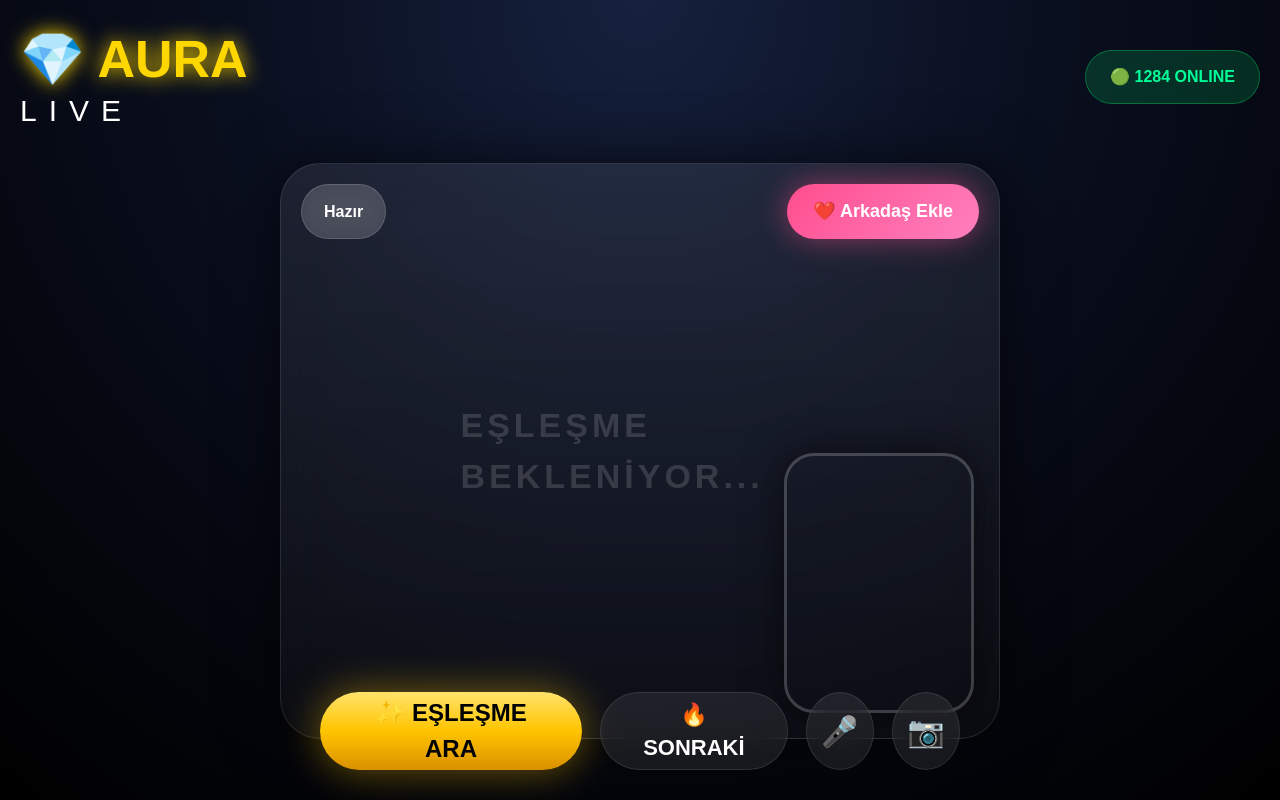
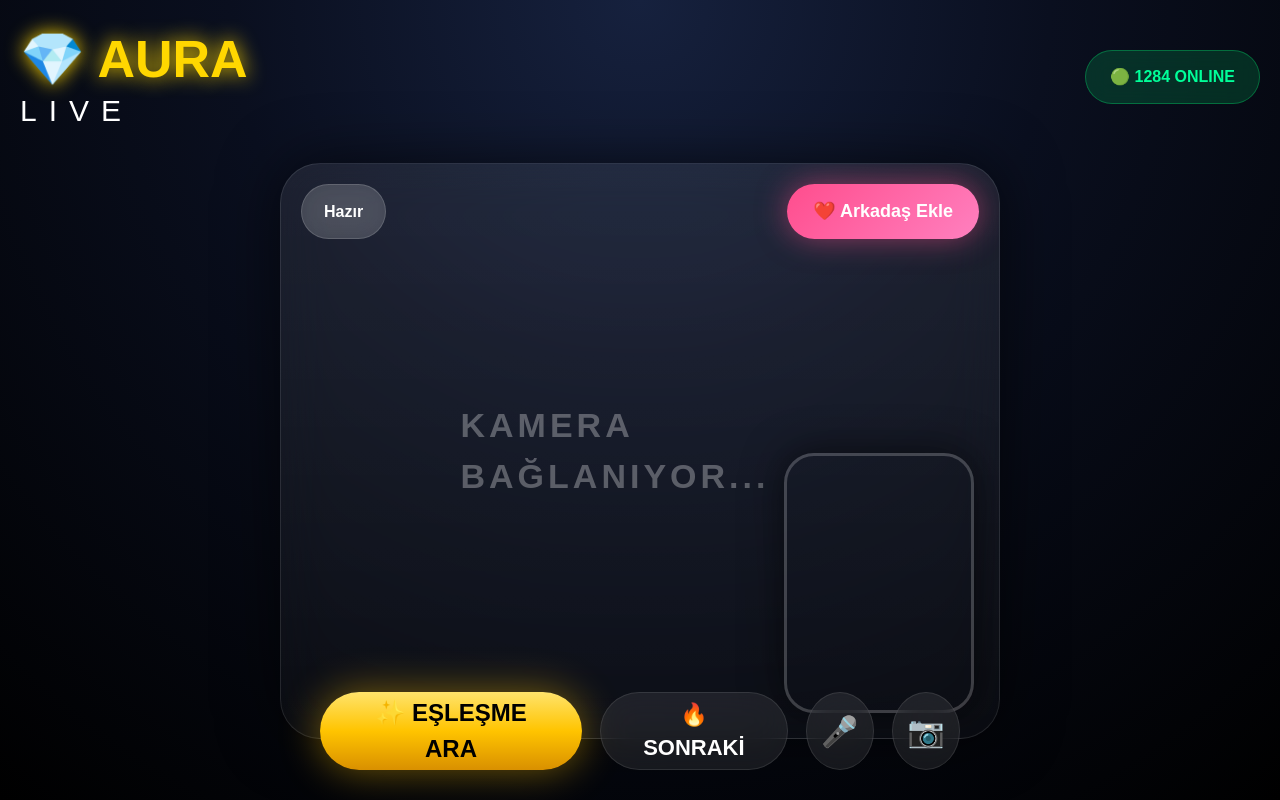
Before and after one commit to abbisyldrm1-ui/goruntulu-sohbet, a Next.js app: page / in a window 1280 px wide. Built offline with nearby package versions, Linux system fonts and the light colour scheme; no server answers; sample sign-in values are in the browser's storage.

Commit message:
premium protected home

```diff
--- a/app/page.js
+++ b/app/page.js
@@ -1,6 +1,9 @@
 "use client";
 
 import { useEffect, useRef, useState } from "react";
+
+import { onAuthStateChanged } from "firebase/auth";
+import { auth } from "./firebase";
 
 export default function HomePage() {
 
@@ -8,15 +11,42 @@ export default function HomePage() {
 
   const [online] = useState(1284);
 
+  const [loading, setLoading] = useState(true);
+
   useEffect(() => {
 
-    const startCamera = async () => {
+    const unsubscribe = onAuthStateChanged(
+      auth,
+      (user) => {
+
+        if (!user) {
+
+          window.location.href = "/login";
+
+        } else {
+
+          kameraBaslat();
+
+        }
+
+      }
+    );
+
+    return () => unsubscribe();
+
+  }, []);
+
+  const kameraBaslat = async () => {
 
     try {
 
-        const stream = await navigator.mediaDevices.getUserMedia({
+      const stream =
+        await navigator.mediaDevices.getUserMedia({
+
           video: true,
+
           audio: true,
+
         });
 
       if (videoRef.current) {
@@ -25,17 +55,17 @@ export default function HomePage() {
 
       }
 
+      setLoading(false);
+
     } catch (err) {
 
       console.log(err);
 
+      alert("Kamera izni gerekli");
+
     }
 
   };
-
-    startCamera();
-
-  }, []);
 
   return (
 
@@ -75,9 +105,21 @@ export default function HomePage() {
 
         </div>
 
+        {loading && (
+
           <div style={styles.waitingText}>
-          EŞLEŞME BEKLENİYOR...
+            KAMERA BAĞLANIYOR...
           </div>
+
+        )}
+
+        <video
+          ref={videoRef}
+          autoPlay
+          playsInline
+          muted
+          style={styles.mainVideo}
+        />
 
         <video
           ref={videoRef}
@@ -181,7 +223,8 @@ const styles = {
 
     fontWeight: "bold",
 
-    border: "1px solid rgba(0,255,120,0.3)",
+    border:
+      "1px solid rgba(0,255,120,0.3)",
 
     backdropFilter: "blur(12px)",
 
@@ -206,7 +249,8 @@ const styles = {
     background:
       "linear-gradient(180deg, rgba(255,255,255,0.08), rgba(255,255,255,0.03))",
 
-    border: "1px solid rgba(255,255,255,0.1)",
+    border:
+      "1px solid rgba(255,255,255,0.1)",
 
     backdropFilter: "blur(25px)",
 
@@ -214,6 +258,17 @@ const styles = {
       "0 0 60px rgba(0,0,0,0.6)",
 
   },
+
+  mainVideo: {
+
+    width: "100%",
+
+    height: "100%",
+
+    objectFit: "cover",
+
+  },
+
   topButtons: {
 
     position: "absolute",
@@ -234,9 +289,11 @@ const styles = {
 
   readyBtn: {
 
-    background: "rgba(255,255,255,0.15)",
+    background:
+      "rgba(255,255,255,0.15)",
 
-    border: "1px solid rgba(255,255,255,0.15)",
+    border:
+      "1px solid rgba(255,255,255,0.15)",
 
     color: "white",
 
@@ -280,7 +337,8 @@ const styles = {
 
     left: "50%",
 
-    transform: "translate(-50%,-50%)",
+    transform:
+      "translate(-50%,-50%)",
 
     fontSize: "34px",
 
@@ -288,7 +346,8 @@ const styles = {
 
     letterSpacing: "4px",
 
-    color: "rgba(255,255,255,0.15)",
+    color:
+      "rgba(255,255,255,0.3)",
 
     zIndex: 1,
 
@@ -310,7 +369,8 @@ const styles = {
 
     objectFit: "cover",
 
-    border: "3px solid rgba(255,255,255,0.2)",
+    border:
+      "3px solid rgba(255,255,255,0.2)",
 
     boxShadow:
       "0 0 40px rgba(0,0,0,0.6)",
@@ -327,7 +387,8 @@ const styles = {
 
     left: "50%",
 
-    transform: "translateX(-50%)",
+    transform:
+      "translateX(-50%)",
 
     display: "flex",
 
@@ -369,7 +430,8 @@ const styles = {
 
     borderRadius: "999px",
 
-    border: "1px solid rgba(255,255,255,0.1)",
+    border:
+      "1px solid rgba(255,255,255,0.1)",
 
     fontSize: "22px",
 
@@ -392,7 +454,8 @@ const styles = {
 
     borderRadius: "50%",
 
-    border: "1px solid rgba(255,255,255,0.1)",
+    border:
+      "1px solid rgba(255,255,255,0.1)",
 
     background:
       "rgba(255,255,255,0.08)",
@@ -405,4 +468,4 @@ const styles = {
 
   },
 
-}
+};
```
Lines whose indentation alone changed are shown as unchanged.
